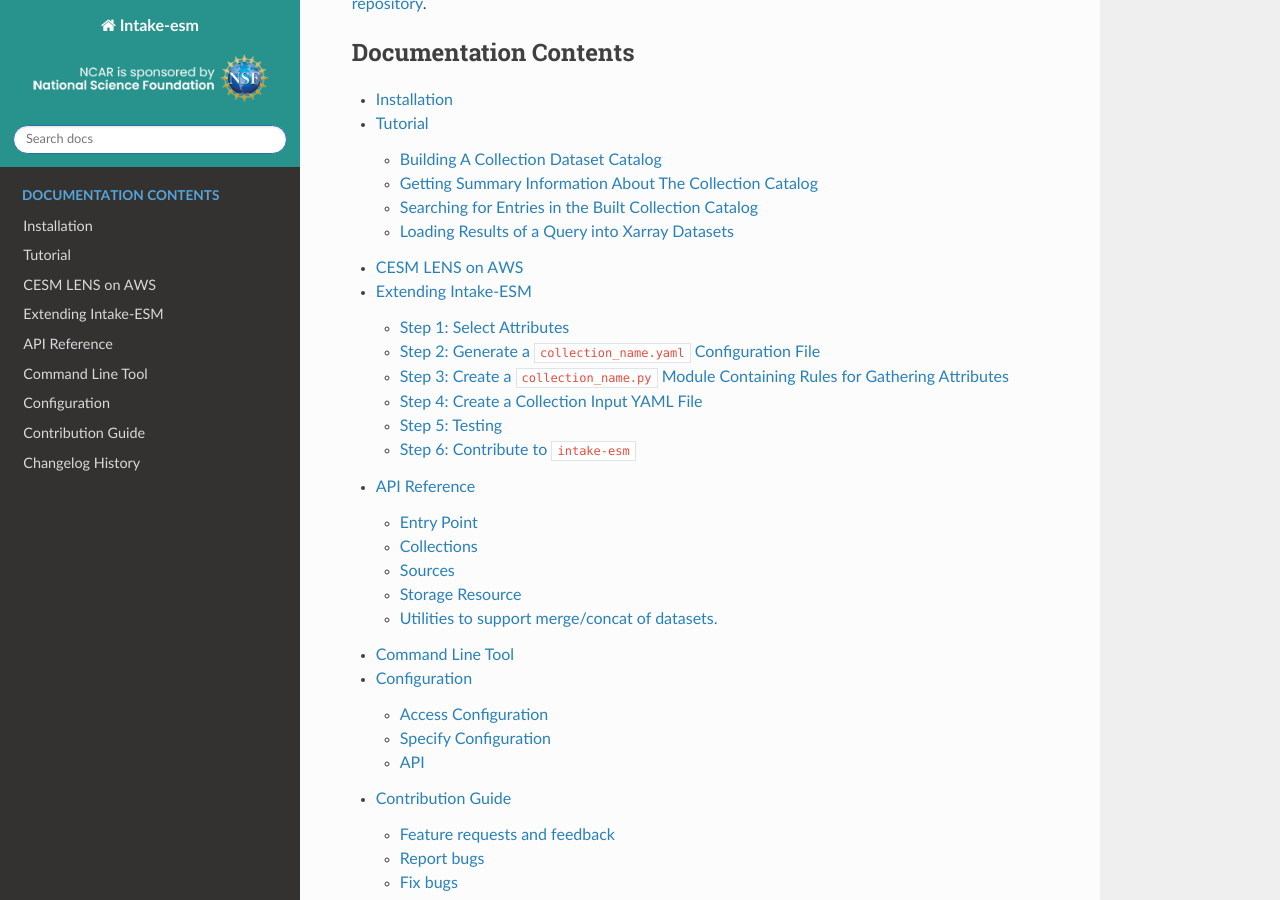
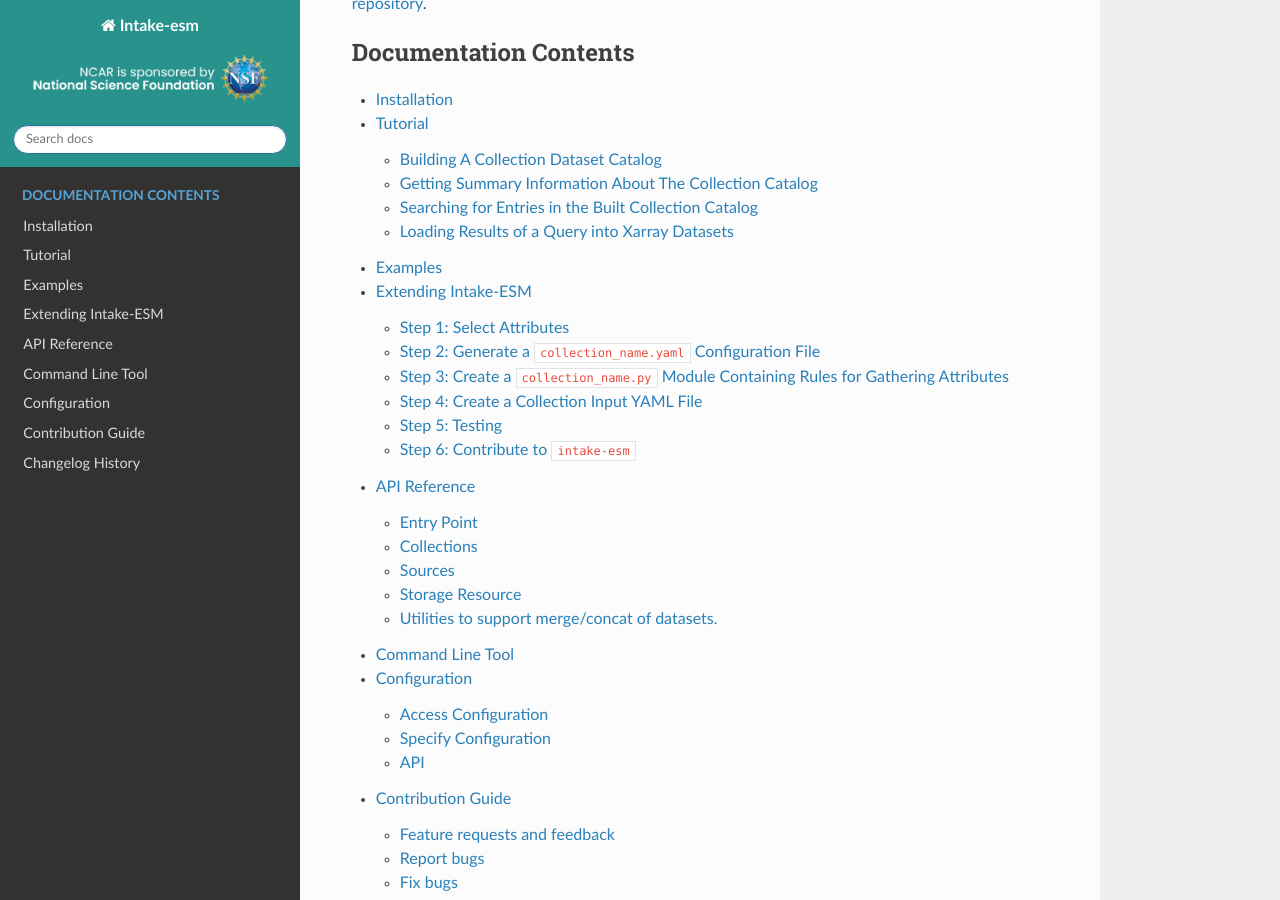
Before and after one commit to intake/intake-esm, a Sphinx documentation site: the page built from docs/source/index.rst, in a window 1280 px wide and 900 px high, scrolled down 1664 px. Built offline with Sphinx 7.4.7 and the Read the Docs theme 2.0.0, drawn with Linux system fonts in a browser that asks for light colours; the version number could not be read and is left out.

Commit message:
Update notebook

```diff
--- /dev/null
+++ b/docs/source/examples.rst
@@ -0,0 +1,4 @@
+Examples
+=========
+
+.. include:: ./notebooks/examples/cesm1-lens-aws.ipynb
--- a/docs/source/index.rst
+++ b/docs/source/index.rst
@@ -16,7 +16,7 @@
 
    installation
    notebooks/tutorial.ipynb
-   notebooks/examples/cesm1-lens-aws.ipynb
+   examples
    notebooks/extension_guide.ipynb
    api
    cli
```
Also changed, not shown: docs/source/notebooks/examples/cesm1-lens-aws.ipynb.
